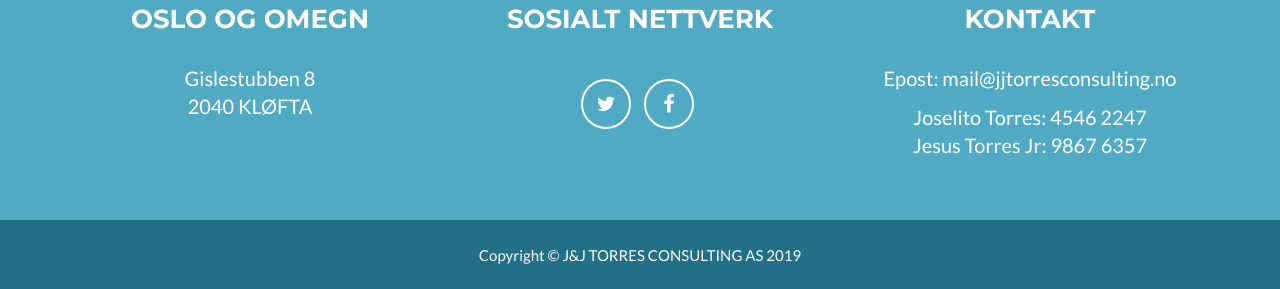
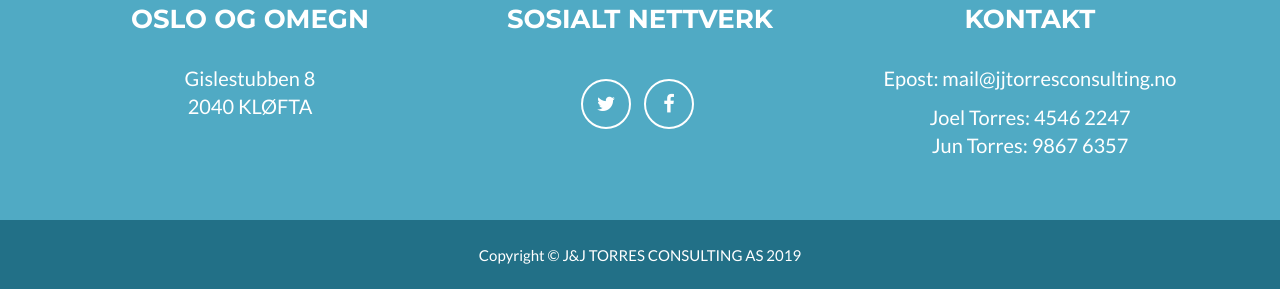
Before and after one commit to jandjtorres/jandjtorres.github.io, a Jekyll site: the page built from index.html, in a window 1280 px wide and 900 px high, scrolled down 1730 px. Shown: the part 608-897 px from the top of the window. Built offline with Jekyll 4.4.1, drawn with Linux system fonts in a browser that asks for light colours.

Commit message:
Updated contacts

```diff
--- a/_includes/footer.html
+++ b/_includes/footer.html
@@ -24,7 +24,7 @@
                     <div class="footer-col col-md-4">
                         <h3>Kontakt</h3>
 						<p>Epost: mail@jjtorresconsulting.no</p>
-                        <p>Joselito Torres: 4546 2247<br />Jesus Torres Jr: 9867 6357</p>
+                        <p>Joel Torres: 4546 2247<br />Jun Torres: 9867 6357</p>
                     </div>
                 </div>
             </div>
--- a/_includes/modals.html
+++ b/_includes/modals.html
@@ -17,7 +17,7 @@
                             {% if post.description %}
                                 <p>{{ post.description }}</p>
                             {% endif %}
-							<p>Ta en telefon og hør om vi kan være en god leverandør for deg:<br />Joselito Torres: 4546 2247<br />Jesus Torres Jr: 9867 6357</p>
+							<p>Ta en telefon og hør om vi kan være en god leverandør for deg:<br />Joel Torres: 4546 2247<br />Jun Torres: 9867 6357</p>
                             <ul class="list-inline item-details">
                                 {% if post.client %}
                                     <li>Client:
```
